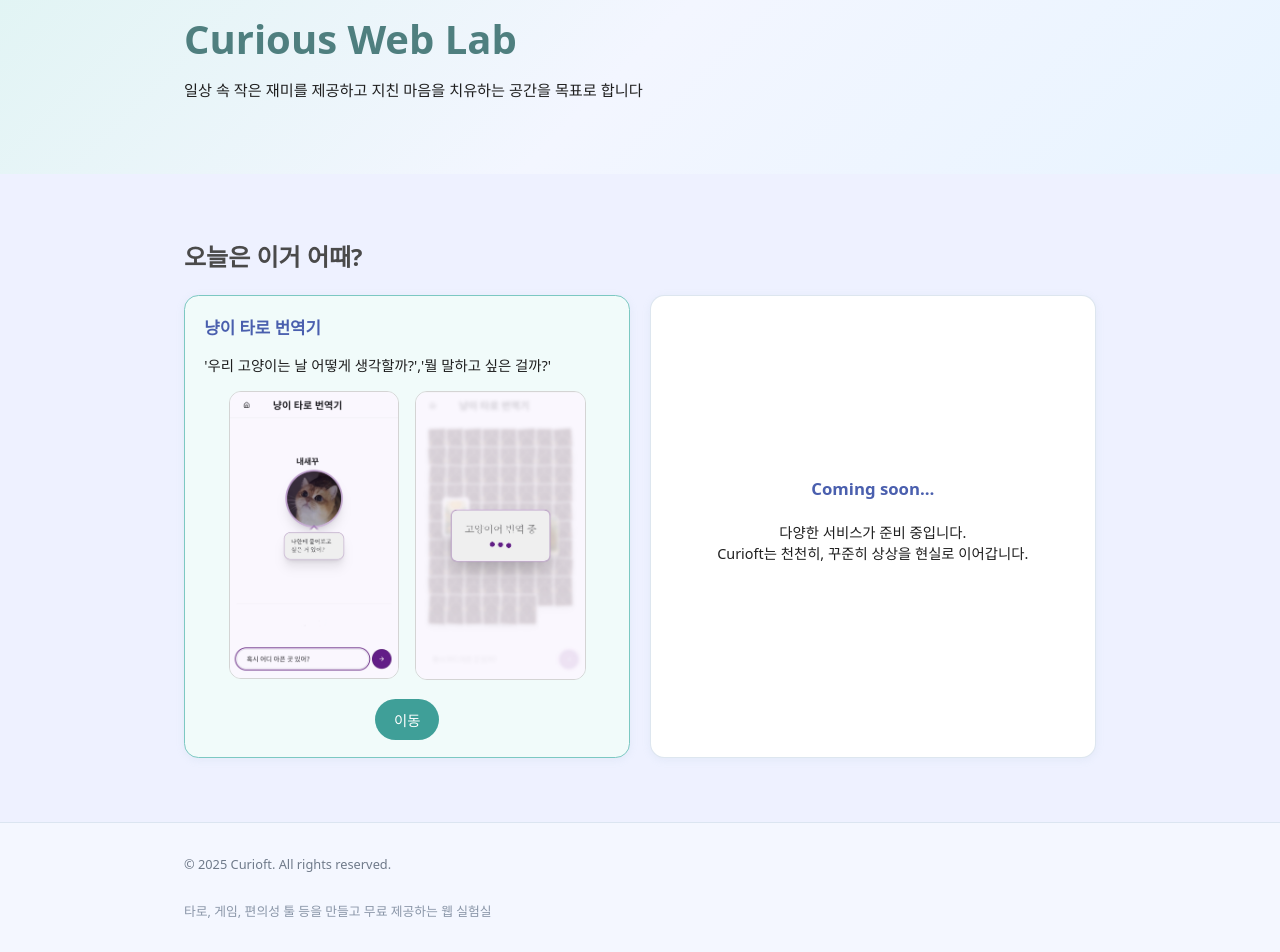
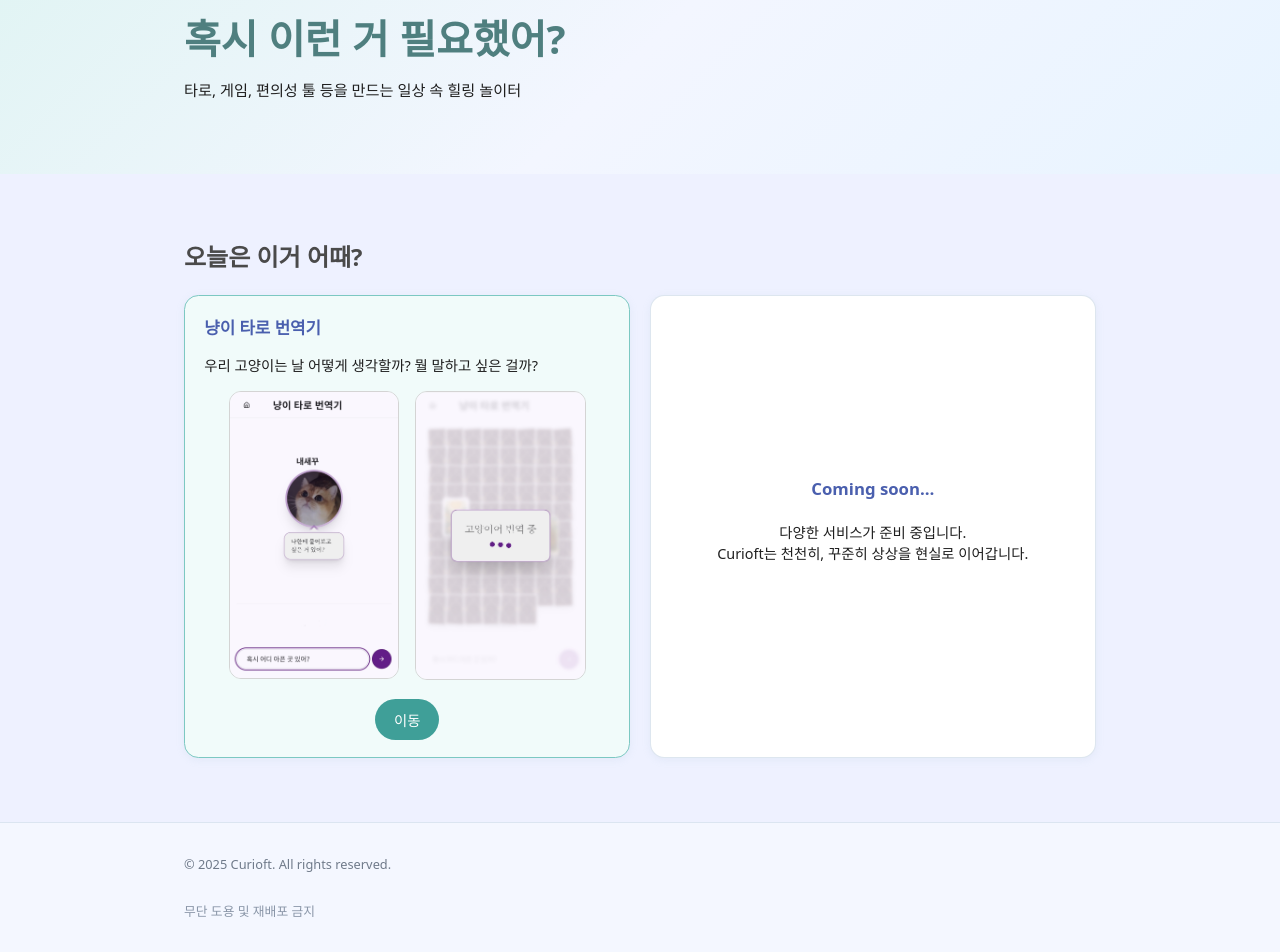
Before and after one commit to pikaak/Curioft_Site, a Next.js app: page / in a window 1280 px wide. Shown: the part 122-1074 px from the top of the page. Built offline with nearby package versions, Linux system fonts and the light colour scheme.

Commit message:
Update index.js

```diff
--- a/pages/index.js
+++ b/pages/index.js
@@ -23,7 +23,7 @@ const FOOTER = (
     <div className="container footer-container">
       <p>© {new Date().getFullYear()} Curioft. All rights reserved.</p>
       <p className="footer-sub">
-        타로, 게임, 편의성 툴 등을 만들고 무료 제공하는 웹 실험실
+        무단 도용 및 재배포 금지
       </p>
     </div>
   </footer>
@@ -46,9 +46,9 @@ export default function HomePage() {
         <section className="hero-section">
           <div className="container hero-container">
             <div className="hero-text">
-              <h1>Curious Web Lab</h1>
+              <h1>혹시 이런 거 필요했어?</h1>
               <p className="hero-subtitle">
-                일상 속 작은 재미를 제공하고 지친 마음을 치유하는 공간을 목표로 합니다
+                타로, 게임, 편의성 툴 등을 만드는 일상 속 힐링 놀이터
               </p>
             </div>
           </div>
@@ -65,7 +65,7 @@ export default function HomePage() {
               <div className="card card-accent">
                 <h3>냥이 타로 번역기</h3>
                 <p>
-                  '우리 고양이는 날 어떻게 생각할까?','뭘 말하고 싶은 걸까?'
+                  우리 고양이는 날 어떻게 생각할까? 뭘 말하고 싶은 걸까?
                 </p>
 
                 {/* 가로 배치된 스크린샷 */}
@@ -102,7 +102,7 @@ export default function HomePage() {
                 {/* 버튼 중앙 정렬 */}
                 <div style={{ textAlign: 'center' }}>
                   <a
-                    href="https://cattarot-s897.onrender.com"
+                    href="https://cattarot.curioft.com"
                     target="_blank"
                     rel="noopener noreferrer"
                     className="btn btn-primary"
```
